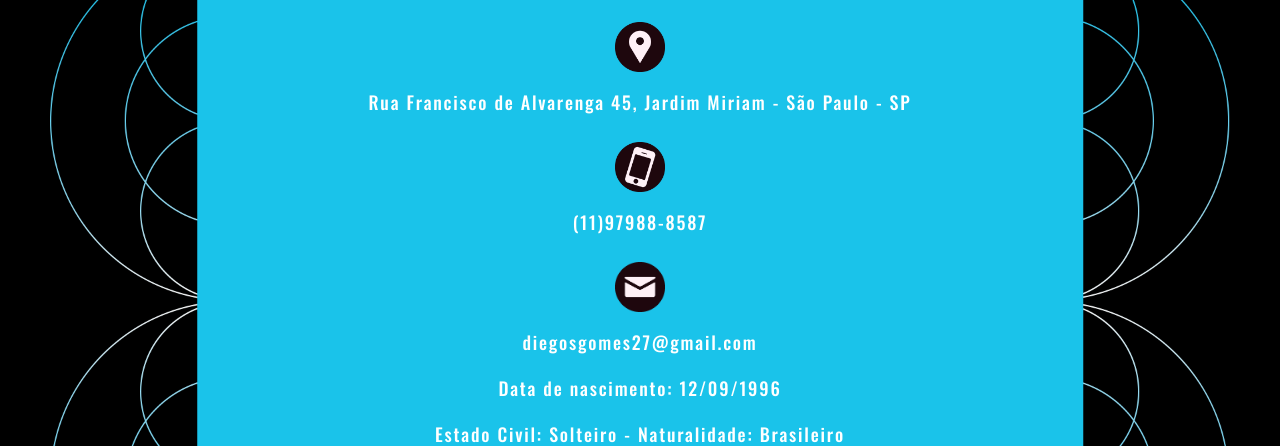
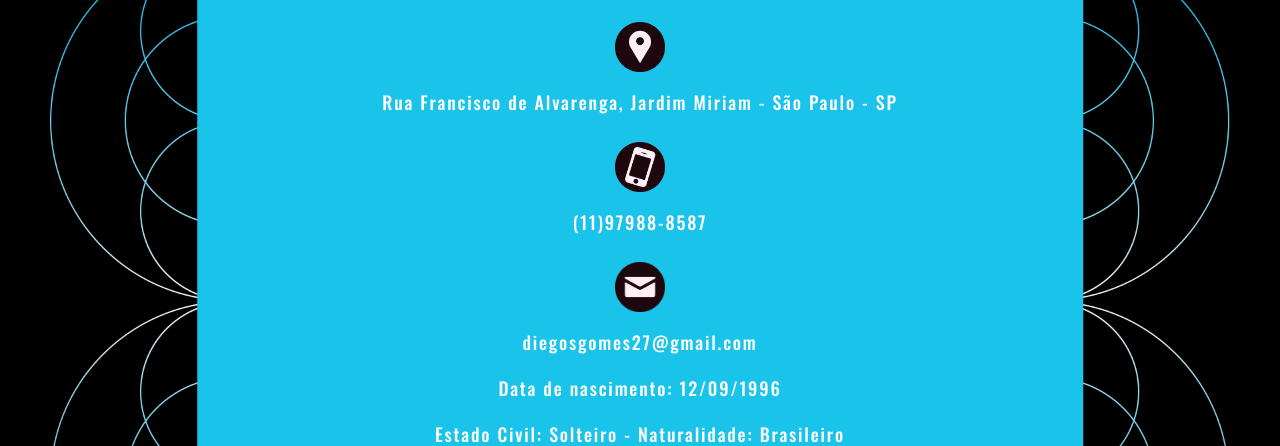
Before and after one commit to Dirosaki/Curriculum, a plain HTML site: page index.html in a window 1280 px wide. Shown: the part 354-800 px from the top of the page. Drawn offline with nearby package versions, Linux system fonts and the light colour scheme.

Commit message:
Version 3

```diff
--- a/index.html
+++ b/index.html
@@ -16,7 +16,7 @@
 		<h1>Diego da Silva Gomes</h1>
 		<div><img class="locali" src="img/localizacao.png" onmouseover="this.src='img/localizacao1.png'"
 			onMouseOut="this.src='img/localizacao.png'" alt="localização"></a>
-			<p>Rua Francisco de Alvarenga 45, Jardim Miriam - São Paulo - SP </p>
+			<p>Rua Francisco de Alvarenga, Jardim Miriam - São Paulo - SP </p>
 		</div>
 		<div>
 			<img class="phone" src="img/phone.png" onmouseover="this.src='img/phone1.png'"
```
